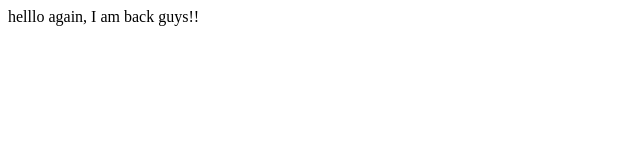
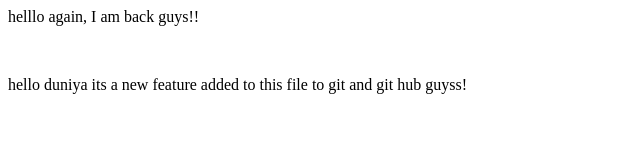
Before and after one commit to abhishek2s/localrepo, a plain HTML site: page index.html in a window 1280 px wide. Shown: the whole page, without its empty margins (0-640 px from the left). Drawn offline with Linux system fonts and the light colour scheme.

Commit message:
new feature

```diff
--- a/index.html
+++ b/index.html
@@ -1,3 +1,6 @@
 <p>
     helllo again, I am back guys!!
 </p>
+<br>
+<p>hello duniya its a new feature added to this file to git and git hub  guyss!
+</p>
```
